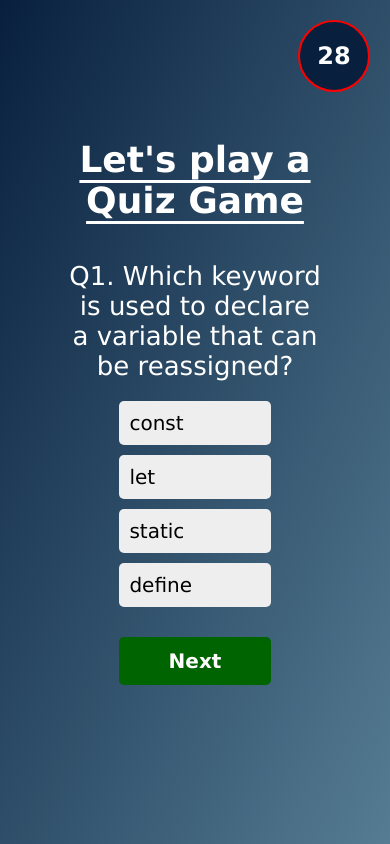
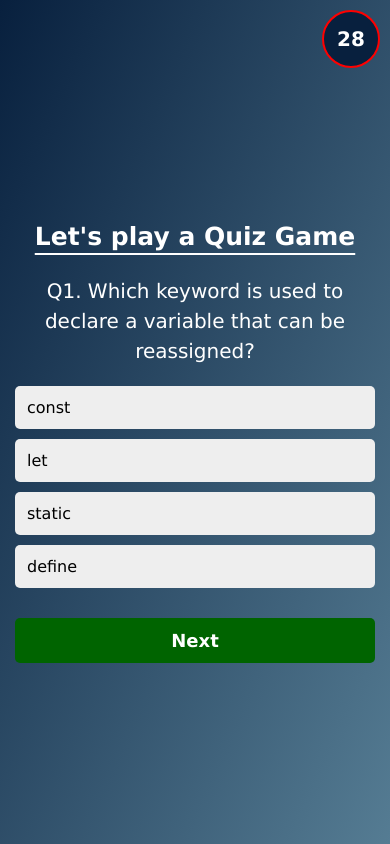
Before and after one commit to prashantbuildsdev-dev/Quiz-App, a plain HTML site: page index.html in a window 390 px wide. Both pictures are taken after a click on the element "Start". Drawn offline with Linux system fonts and the light colour scheme.

Commit message:
Add mobile responsive quiz layout

```diff
--- a/style.css
+++ b/style.css
@@ -116,3 +116,53 @@ body{
     align-items: center;
 
 }
+
+@media(max-width: 600px){
+    body{
+        min-height: 100vh;
+        height: auto;
+        padding: 90px 0 30px 0;
+    }
+
+    .container{
+        width: 100%;
+        padding: 20px 15px;
+    }
+
+    .container h1{
+        font-size: 25px;
+        margin-bottom: 25px;
+    }
+
+    .container .questionBox{
+        font-size: 20px;
+        line-height: 1.5;
+    }
+
+    .choice{
+        width: 100%;
+        font-size: 16px;
+        padding: 12px;
+    }
+
+    .btn{
+        width: 100%;
+        font-size: 18px;
+    }
+
+    .startBtn{
+        width: 70%;
+    }
+
+    .scoreCard{
+        font-size: 20px;
+    }
+
+    .timer{
+        top: 10px;
+        right: 10px;
+        width: 58px;
+        height: 58px;
+        font-size: 20px;
+    }
+}
```
